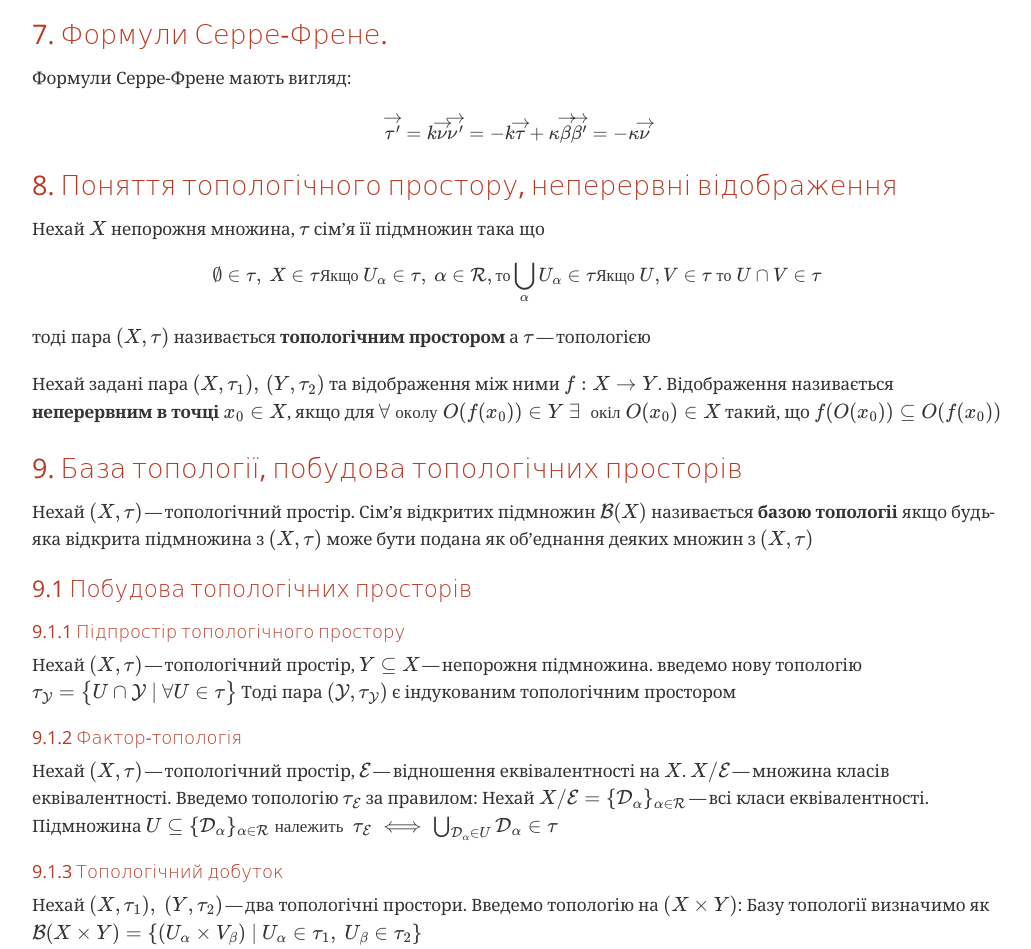
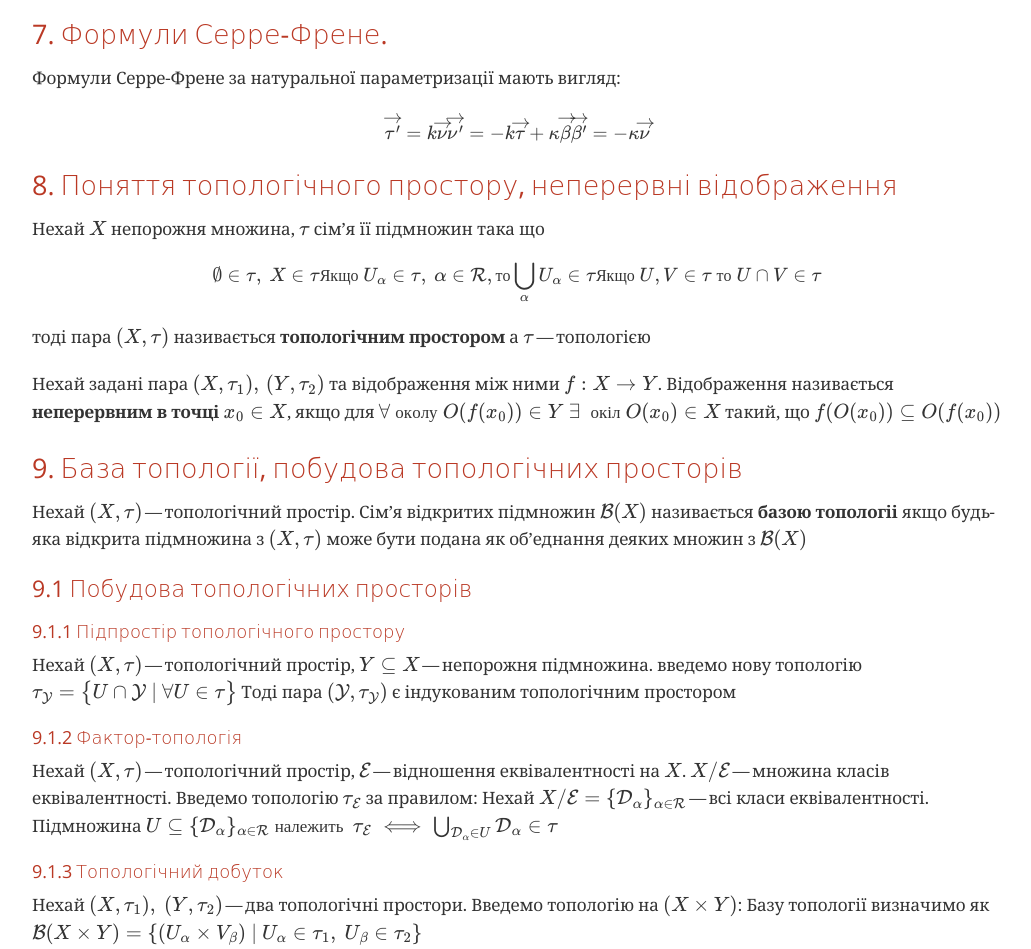
Before and after one commit to thestics/thestics.github.io, a plain HTML site: page index.html in a window 1280 px wide. Shown: the part 1788-2737 px from the top of the page, without its empty margins (123-1154 px from the left). Drawn offline with nearby package versions, Linux system fonts and the light colour scheme; some packages are replaced by stand-ins of ours; a web font is replaced by a local one.

Commit message:
20. Fixed typo

```diff
--- a/index.html
+++ b/index.html
@@ -568,7 +568,7 @@ k = \frac{|[r', r'']|}{|r'|^3}\]
 <div class="sect2">
 <h3 id="_7_формули_серре_френе">7. Формули Серре-Френе.</h3>
 <div class="paragraph">
-<p>Формули Серре-Френе мають вигляд:</p>
+<p>Формули Серре-Френе за натуральної параметризації мають вигляд:</p>
 </div>
 <div class="stemblock">
 <div class="content">
@@ -605,7 +605,7 @@ k = \frac{|[r', r'']|}{|r'|^3}\]
 <div class="paragraph">
 <p>Нехай \((X, \tau)\)&#8201;&#8212;&#8201;топологічний простір. Сім&#8217;я відкритих підмножин \(\mathcal{B}(X)\)
 називається <strong>базою топологіі</strong> якщо будь-яка відкрита підмножина з \((X, \tau)\)
-може бути подана як об&#8217;еднання деяких множин з \((X, \tau)\)</p>
+може бути подана як об&#8217;еднання деяких множин з \(\mathcal{B}(X)\)</p>
 </div>
 <div class="sect3">
 <h4 id="_9_1_побудова_топологічних_просторів">9.1 Побудова топологічних просторів</h4>
@@ -918,7 +918,7 @@ H = \frac{k_1 + k_2}{2}\\\]
 </div>
 <div id="footer">
 <div id="footer-text">
-Last updated 2020-06-11 15:20:53 +0300
+Last updated 2020-06-11 16:46:51 +0300
 </div>
 </div>
 <script type="text/x-mathjax-config">
```
